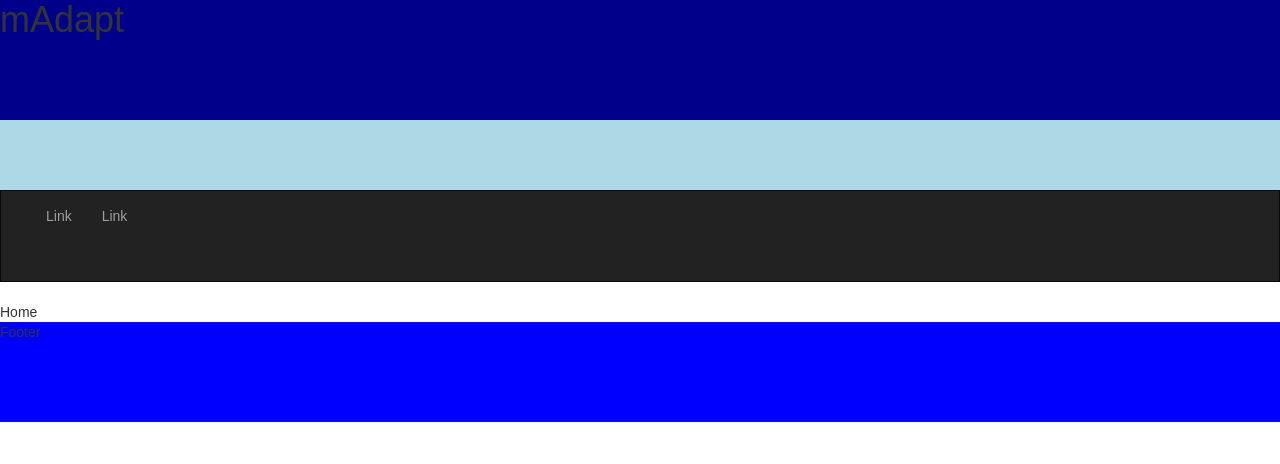
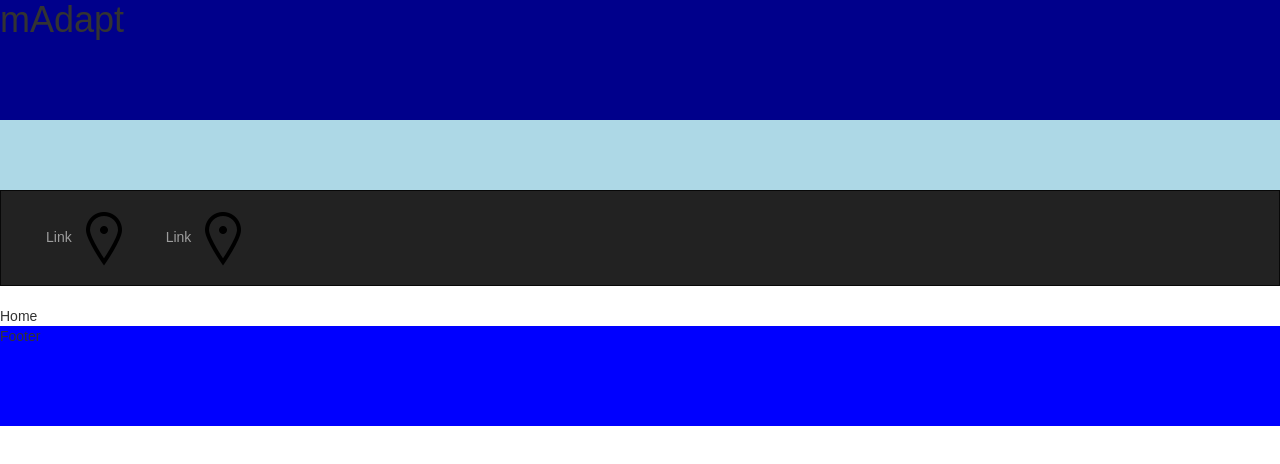
Before and after one commit to beccahbartlett/madapt-frontend, a React (Create React App) app: page / in a window 1280 px wide. Shown: the top 464 px of the page. Built offline with nearby package versions, Linux system fonts and the light colour scheme.

Commit message:
added icons, removed NavMenuButton component

```diff
--- a/src/components/navmenu/NavMenu.js
+++ b/src/components/navmenu/NavMenu.js
@@ -2,6 +2,7 @@ import React, { Component } from 'react';
 import NavMenuButton from '../navmenubutton/NavMenuButton'
 import { Navbar, NavItem, Nav } from 'react-bootstrap'
 import './NavMenu.css'
+import iconLocation from '../../images/icons/location.png'
 
 class NavMenu extends Component {
   render() {
@@ -12,8 +13,12 @@ class NavMenu extends Component {
         </Navbar.Header>
         <Navbar.Collapse>
           <Nav>
-            <NavItem eventKey={1} href="#">Link</NavItem>
-            <NavItem eventKey={2} href="#">Link</NavItem>
+            <NavItem eventKey={1} href="#">Link
+              <img src={iconLocation} />
+            </NavItem>
+            <NavItem eventKey={2} href="#">Link
+              <img src={iconLocation} />
+            </NavItem>
           </Nav>
         </Navbar.Collapse>
       </Navbar>
--- a/src/components/navmenubutton/NavMenuButton.css
+++ /dev/null
@@ -1,10 +0,0 @@
-.nav-menu-button {
-  height: 100%;
-  width: 16.67%;
-  background-color: red;
-  border: 1px solid black;
-}
-
-.nav-menu-button-title {
-  text-align: center;
-}
--- a/src/components/navmenubutton/NavMenuButton.js
+++ /dev/null
@@ -1,14 +0,0 @@
-import React, { Component } from 'react';
-import './NavMenuButton.css'
-
-class NavMenuButton extends Component {
-  render() {
-    return (
-      <div className="nav-menu-button">
-        <span className="nav-menu-button-title">{this.props.titleText}</span>
-      </div>
-    )
-  }
-}
-
-export default NavMenuButton
```
Also changed, not shown: src/images/icons/location.png (added).
